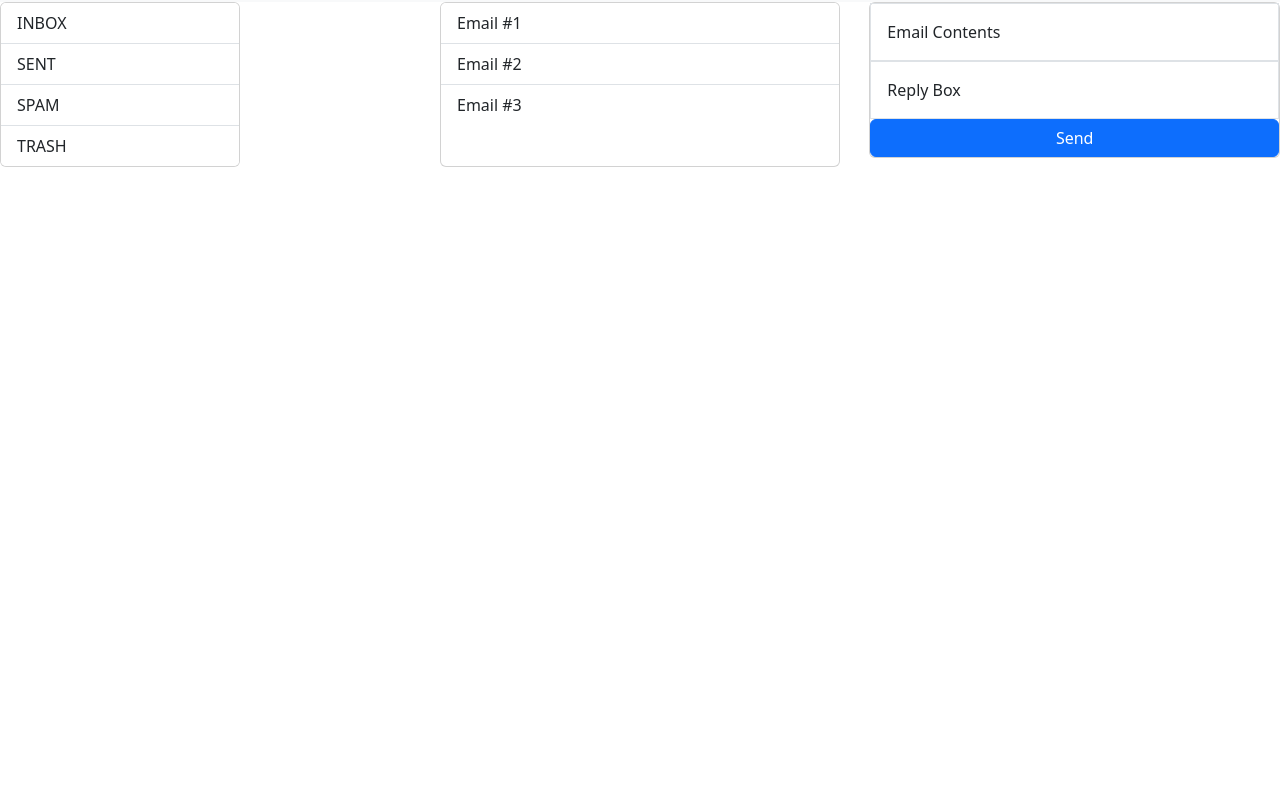
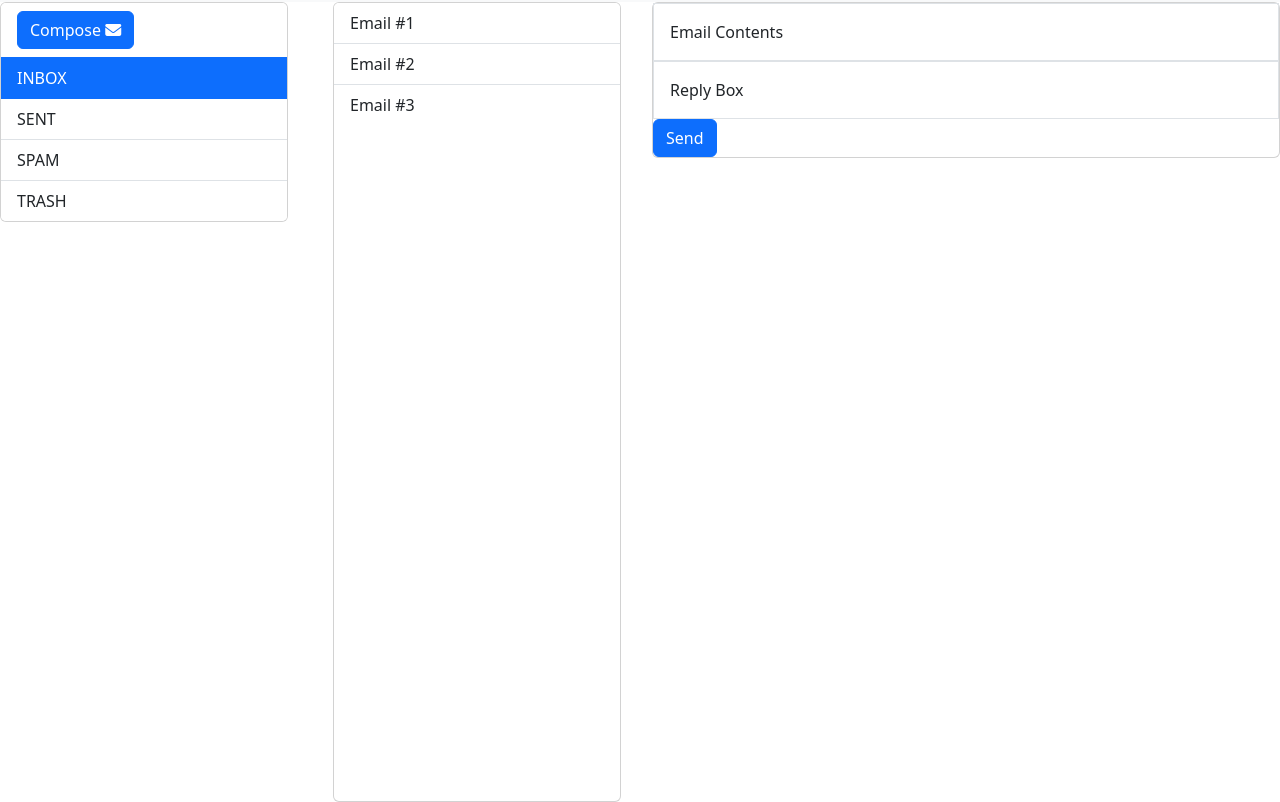
Before and after one commit to andrew209realtor/bootstrap-email-fernandez, a plain HTML site: page index.html in a window 1280 px wide. Shown: the part 54-856 px from the top of the page. Before the commit the page ends 800 px from the top, so only its background shows below. Drawn offline with nearby package versions, Linux system fonts and the light colour scheme.

Commit message:
made some changes to code see devlog

```diff
--- a/index.html
+++ b/index.html
@@ -8,67 +8,81 @@
     <link href="styles.css" rel="stylesheet">
 </head>
 <body>
-
+    <!--Main Container-->
     <div class="container-fuid">
+      <!-- Nav Bar Config-->
         <nav class="navbar navbar-expand bg-body-tertiary">
             <div class="container-fluid">
 
 
-              <a class="navbar-brand" href="#">Navbar</a>
+              <a class="navbar-brand" href="#">Detective Email</a>
 
                 <form class="d-flex" role="search">
                   <input class="form-control me-2" type="search" placeholder="Search Emails" aria-label="Search">
                   <button class="btn btn-info" type="submit">Search</button>
                 </form>
 
-              </div>
+
 
             </div>
 
         </nav>
 
 
-
+        <!--First Row-->
         <div class="row">
-            <div class="col email-folder-view-col d-none d-md-block d-flex justify-content-center">
-                <div class="card" style="width: 15rem;">
+            <!--Email Folder View Column -->
+            <div class="col col-md-3 email-folder-view-col d-none d-md-block d-flex justify-content-center ">
+                <div class="card" style="width: 18rem;">
                     <ul class="list-group list-group-flush">
-                      <li class="list-group-item">INBOX</li>
+                      <li class="list-group-item">
+                        <button type="button" class="btn btn-primary">Compose  <i class="fa-solid fa-envelope"></i></button>
+                      </li>
+                      <li class="list-group-item active">INBOX</li>
                       <li class="list-group-item">SENT</li>
                       <li class="list-group-item">SPAM</li>
                       <li class="list-group-item">TRASH</li>
 
                     </ul>
                   </div>
+            </div>
+            <!-- Email View Column -->
+            <div class="col email-view-col d-flex justify-content-center">
+                <div class="card" style="width: 18rem;">
+                    <ul class="list-group list-group-flush">
+                      <li class="list-group-item">
+                        Email #1
+                      </li>
+                      <li class="list-group-item">
+                        Email #2
+                      </li>
+                      <li class="list-group-item">
+                        Email #3
+                      </li>
 
-            </div>
-            <div class="col email-view-col email-view-col d-flex justify-content-center">
-                <div class="card" style="width: 25rem;">
-                    <ul class="list-group list-group-flush">
-                      <li class="list-group-item">Email #1</li>
-                      <li class="list-group-item">Email #2</li>
-                      <li class="list-group-item">Email #3</li>
                     </ul>
                   </div>
 
             </div>
-            <div class="col email-reply-view-col d-none d-lg-block">
+            <!--Email Reply/Compose column -->
+            <div class="col-6 email-reply-view-col d-none d-lg-block">
                 <div class="card">
                     <div class="card-body border">
                       Email Contents
                     </div>
                     <div class="card-body border">
                         Reply Box
-                      </div>
+                    </div>
+                    <div>
                       <button type="button" class="btn btn-primary">Send</button>
-
+                    </div>
 
                   </div>
             </div>
         </div>
     </div>
 
-
+    <script src="https://kit.fontawesome.com/a356cd3104.js" crossorigin="anonymous"></script>
     <script src="https://cdn.jsdelivr.net/npm/bootstrap@5.3.2/dist/js/bootstrap.bundle.min.js" integrity="sha384-C6RzsynM9kWDrMNeT87bh95OGNyZPhcTNXj1NW7RuBCsyN/o0jlpcV8Qyq46cDfL" crossorigin="anonymous"></script>
 </body>
 </html>
--- a/styles.css
+++ b/styles.css
@@ -1,5 +1,8 @@
 .container-fluid {
 
+}
+.col {
+    height: 100vh;
 }
 .email-folder-view-col {
 
```
Also changed, not shown: 1 other file.
